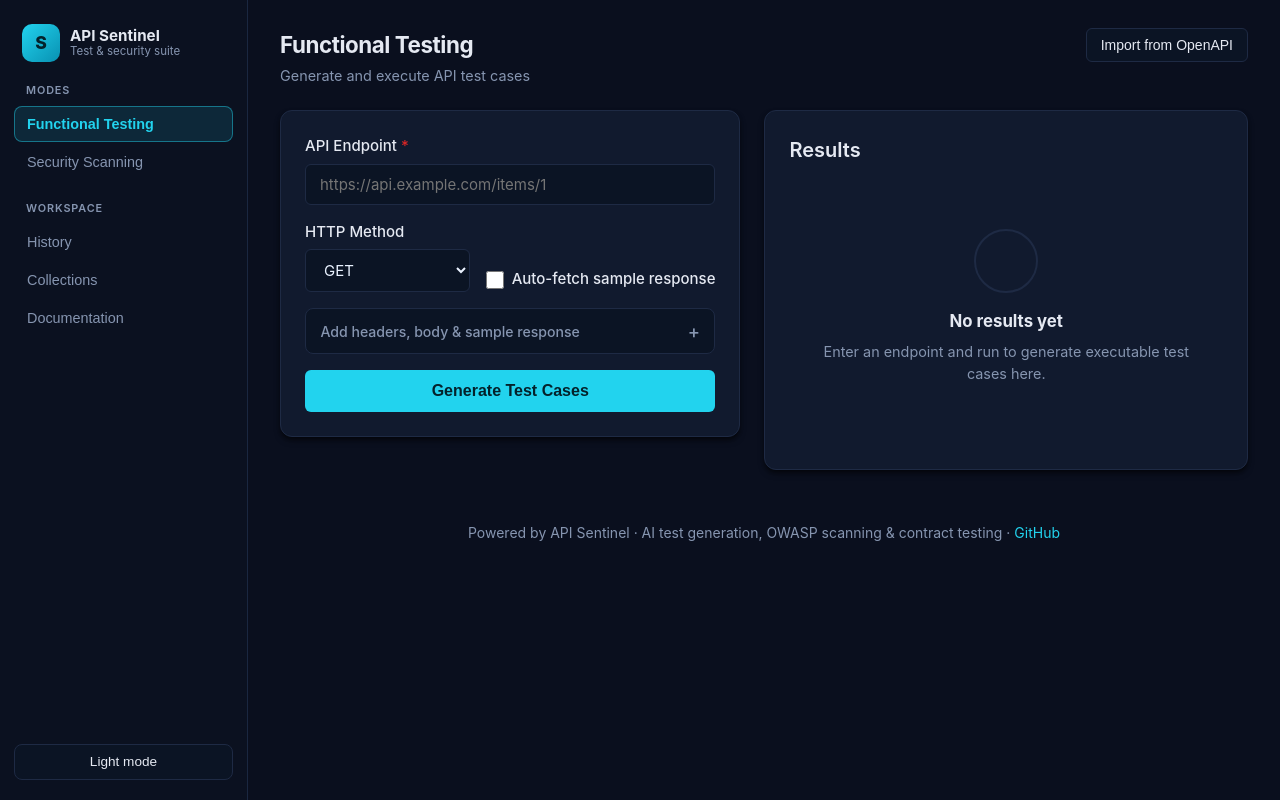
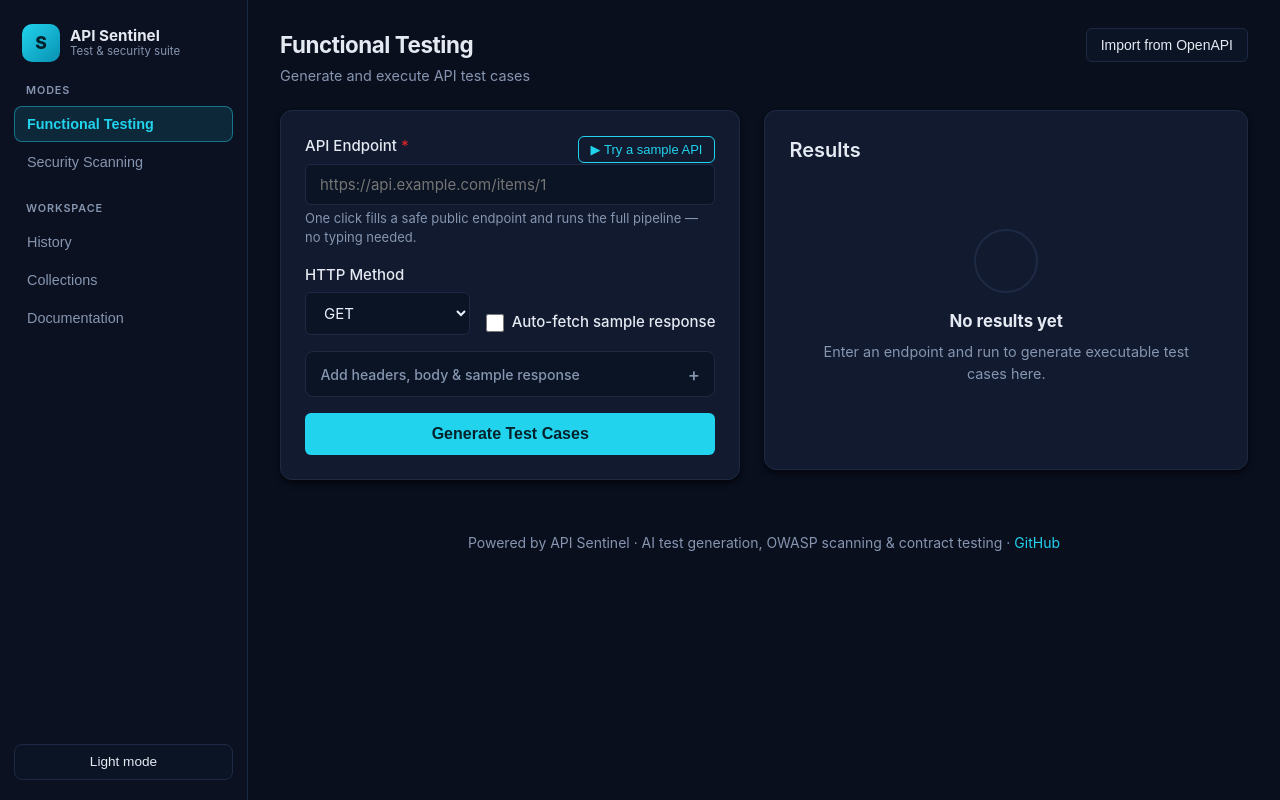
Before and after one commit to Yusuf-Hridoy/apitrek, a Python web app: template web/templates/index.html in a window 1280 px wide. Run offline with Jinja, Linux system fonts and the light colour scheme; the template is opened without the code that fills it, so the values that code supplies are empty.

Commit message:
feat(ux): add 'Try a sample API' one-click demo that runs the full pipeline

```diff
--- a/web/static/app.js
+++ b/web/static/app.js
@@ -10,6 +10,7 @@ document.addEventListener('DOMContentLoaded', () => {
     const exportBtn = document.getElementById('exportBtn');
     const autoFetchCheckbox = document.getElementById('autoFetch');
     const sampleResponseGroup = document.getElementById('sampleResponseGroup');
+    const sampleBtn = document.getElementById('sampleBtn');
 
     const lists = {
         positive: document.getElementById('positiveList'),
@@ -192,6 +193,26 @@ document.addEventListener('DOMContentLoaded', () => {
             setLoading(false);
         }
     });
+
+    if (sampleBtn) {
+        sampleBtn.addEventListener('click', () => {
+            document.getElementById('endpoint').value = 'https://fakestoreapi.com/products/1';
+            document.getElementById('method').value = 'GET';
+            if (autoFetchCheckbox) autoFetchCheckbox.checked = true;
+            if (sampleResponseGroup) sampleResponseGroup.classList.remove('hidden');
+            // Clear any stale advanced-field values so the sample runs clean
+            ['headers', 'requestBody', 'sampleResponse'].forEach((id) => {
+                const el = document.getElementById(id);
+                if (el) el.value = '';
+            });
+            // Reuse the existing submit pipeline — do not duplicate fetch/render.
+            if (form.requestSubmit) {
+                form.requestSubmit();
+            } else {
+                form.dispatchEvent(new Event('submit', { cancelable: true }));
+            }
+        });
+    }
 
     copyBtn.addEventListener('click', () => {
         if (!lastResult) return;
@@ -1131,6 +1152,7 @@ document.addEventListener('DOMContentLoaded', () => {
                     category: tc.description || 'general',
                     rule: tc.title || '',
                     severity: tc.severity || 'medium',
+                    grounded: tc.grounded === true,
                 });
                 return;
             }
@@ -1366,6 +1388,12 @@ document.addEventListener('DOMContentLoaded', () => {
         renderCaseList(lists.negative, negative, 'negative');
         renderCaseList(lists.edge, edge, 'edge');
         renderAssertions(lists.assertions, assertions);
+        if (assertions.length && lists.assertions) {
+            const legend = document.createElement('p');
+            legend.className = 'ground-legend';
+            legend.innerHTML = '<span class="ground-verified">✓ verified</span> = checked against the real fetched response &middot; <span class="ground-unverified">⚠ unverified</span> = model-generated, confirm before trusting';
+            lists.assertions.appendChild(legend);
+        }
         renderProviderBadge(data._provider);
         updateResultTabCounts({
             All: positive.length + negative.length + edge.length + assertions.length,
@@ -1479,9 +1507,15 @@ document.addEventListener('DOMContentLoaded', () => {
             const severityTag = `<span class="tag severity-${severity}">${escapeHtml(a.severity || 'medium')}</span>`;
             const categoryTag = `<span class="tag">${escapeHtml(a.category || 'general')}</span>`;
 
+            const grounded = a.grounded === true;
+            const groundBadge = grounded
+                ? '<span class="ground-badge ground-verified" title="Checked against the real fetched response">✓ verified</span>'
+                : '<span class="ground-badge ground-unverified" title="Model-generated; no ground truth. Confirm before trusting.">⚠ unverified</span>';
+
             el.innerHTML = `
                 <div class="case-row">
                     <span class="status-badge pending">Pending</span>
+                    ${groundBadge}
                     <span class="case-title">${escapeHtml(a.rule || 'Untitled assertion')}</span>
                     <span class="case-row-tags">${categoryTag}${severityTag}</span>
                     <button type="button" class="btn-run">Run</button>
--- a/web/static/style.css
+++ b/web/static/style.css
@@ -239,6 +239,29 @@ textarea {
     background: var(--bg-inset);
 }
 
+.label-row {
+    display: flex;
+    align-items: center;
+    justify-content: space-between;
+    gap: 8px;
+}
+
+.sample-btn {
+    font-size: 13px;
+    padding: 5px 12px;
+    border-radius: 6px;
+    border: 1px solid var(--accent-blue);
+    background: transparent;
+    color: var(--accent-blue);
+    cursor: pointer;
+    white-space: nowrap;
+    transition: background 0.15s;
+}
+
+.sample-btn:hover {
+    background: color-mix(in srgb, var(--accent-blue) 12%, transparent);
+}
+
 /* Spinner */
 .spinner {
     display: inline-block;
--- a/web/templates/index.html
+++ b/web/templates/index.html
@@ -73,7 +73,10 @@
                         <section class="card input-card">
                             <form id="testForm" class="form">
                                 <div class="form-group">
-                                    <label for="endpoint">API Endpoint <span class="required">*</span></label>
+                                    <div class="label-row">
+                                        <label for="endpoint">API Endpoint <span class="required">*</span></label>
+                                        <button type="button" id="sampleBtn" class="sample-btn">▶ Try a sample API</button>
+                                    </div>
                                     <input
                                         type="url"
                                         id="endpoint"
@@ -81,6 +84,7 @@
                                         placeholder="https://api.example.com/items/1"
                                         required
                                     >
+                                    <span class="hint-text" id="sampleHint">One click fills a safe public endpoint and runs the full pipeline — no typing needed.</span>
                                     <span class="field-error hidden" id="endpointError"></span>
                                 </div>
 
```
Also changed, not shown: other parts of web/static/style.css (+31 -0 lines).
